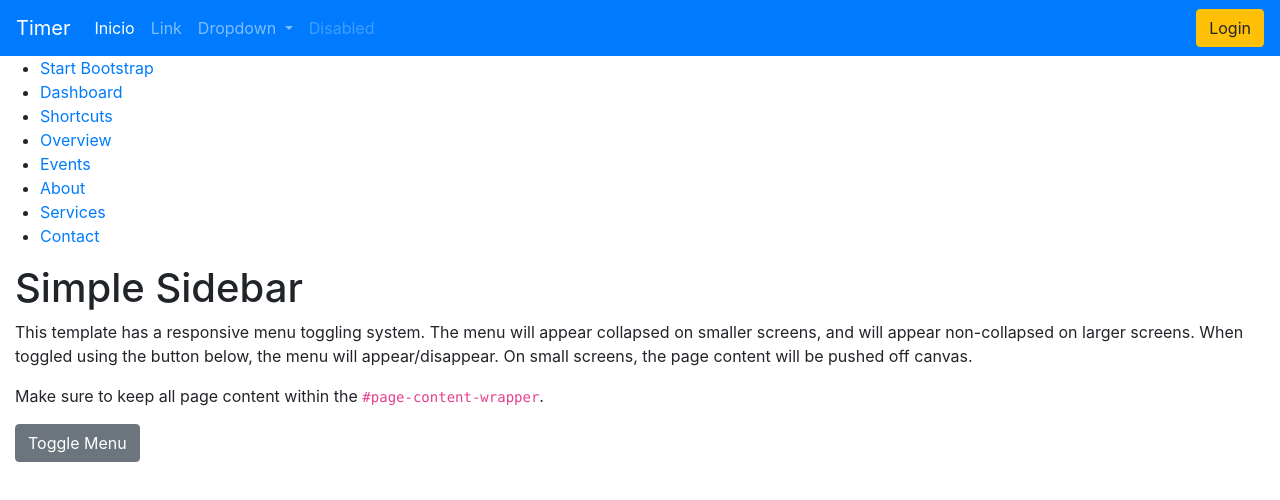
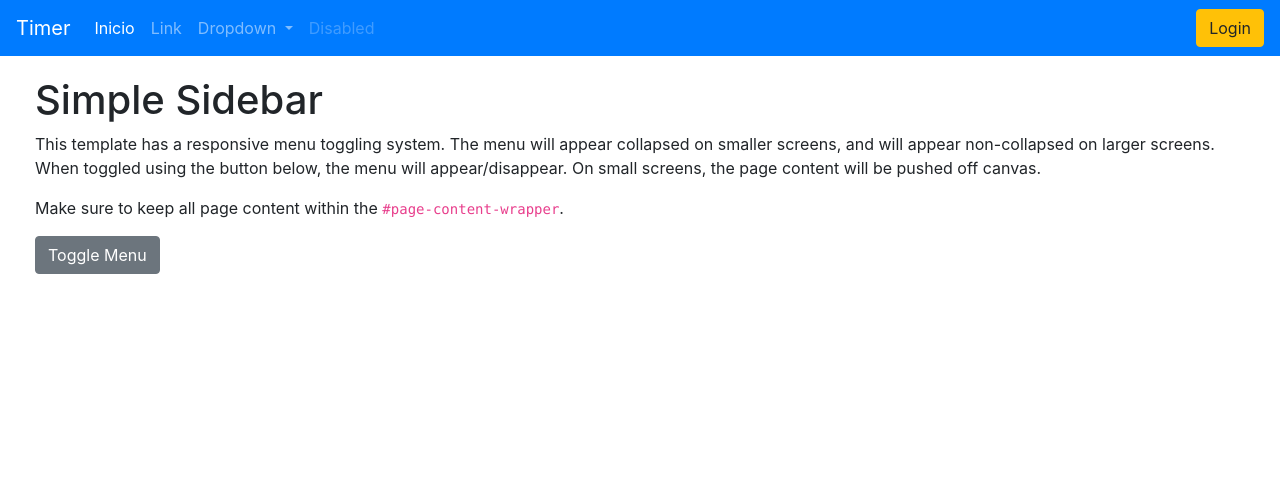
Before and after one commit to Pama205/admin-template, a website: page index.html in a window 1280 px wide. Drawn offline with Linux system fonts and the light colour scheme; some icons are missing.

Commit message:
paguetes

```diff
--- a/index.html
+++ b/index.html
@@ -14,14 +14,14 @@
     <link href="vendor/bootstrap/css/bootstrap.min.css" rel="stylesheet">
 
     <!-- Custom styles for this template -->
-    <link href="css/simple-sidebar.css" rel="stylesheet">
+    <link href="css/bs4-template.css" rel="stylesheet">
 
 </head>
 
 <body>
     <nav class="navbar navbar-expand-lg navbar-dark bg-primary">
     <a class="navbar-brand" href="#"><i class="far fa-clock"></i>Timer</a>
-    <button class="navbar-toggler" type="button" data-toggle="collapse" data-target="#navbarSupportedContent" aria-controls="navbarSupportedContent" aria-expanded="false" aria-label="Toggle navigation">
+      <button class="navbar-toggler" type="button" data-toggle="collapse" data-target="#navbarSupportedContent" aria-controls="navbarSupportedContent" aria-expanded="false" aria-label="Toggle navigation">
       <span class="navbar-toggler-icon"></span>
     </button>
 
@@ -48,7 +48,7 @@
           <a class="nav-link disabled" href="#">Disabled</a>
         </li>
       </ul>
-      <button class="btn btn-warning my-2 my-sm-0" type="button">Login</button>
+    <button class="btn btn-warning my-2 my-sm-0" type="button">Login</button>
     </div>
   </nav>
 
```
Also changed, not shown: package.json (+4 -4 lines).
